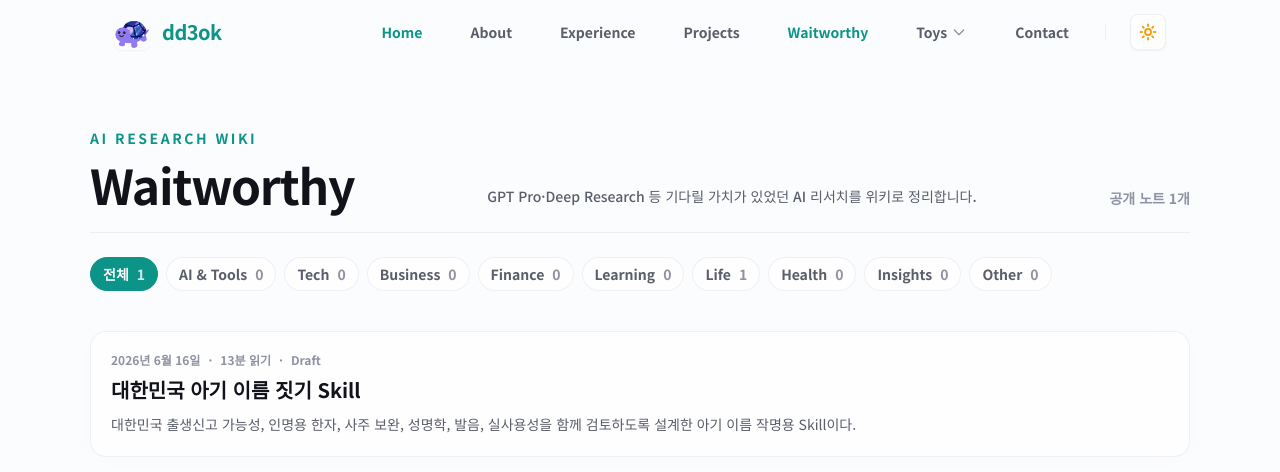
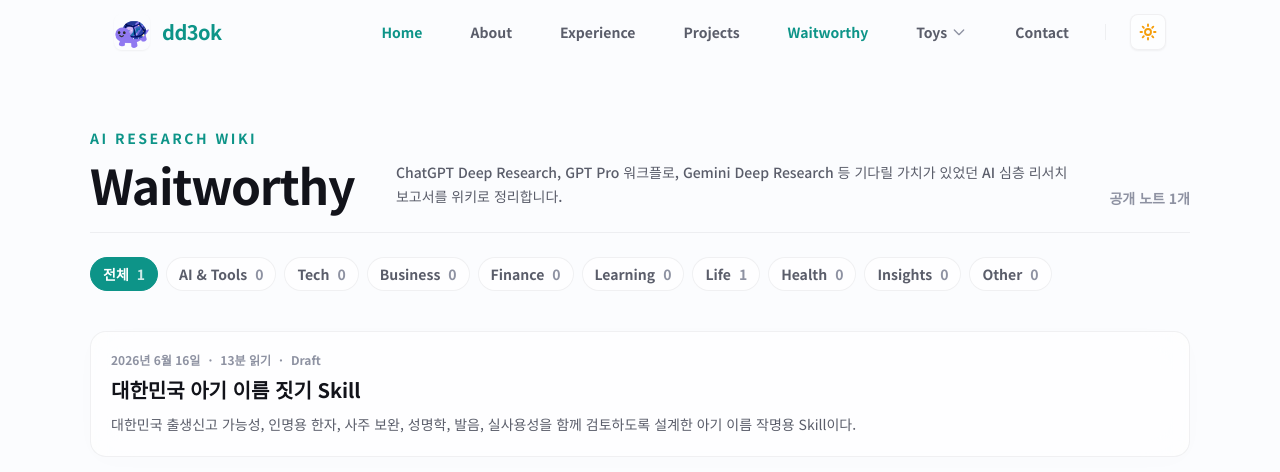
Before and after one commit to dd3ok/dd3ok.github.io, a Next.js app: page /notes in a window 1280 px wide. Shown: the top 472 px of the page. Built offline with nearby package versions, Linux system fonts and the light colour scheme.

Commit message:
chore: broaden Waitworthy notes copy

```diff
--- a/src/app/notes/NotesDirectoryView.tsx
+++ b/src/app/notes/NotesDirectoryView.tsx
@@ -53,7 +53,7 @@ export default function NotesDirectoryView({ activeCategory, notes }: NotesDirec
                             {title}
                         </h1>
                         <p className="max-w-2xl text-sm font-medium leading-6 text-[var(--text-secondary)]">
-                            GPT Pro·Deep Research 등 기다릴 가치가 있었던 AI 리서치를 위키로 정리합니다.
+                            ChatGPT Deep Research, GPT Pro 워크플로, Gemini Deep Research 등 기다릴 가치가 있었던 AI 심층 리서치 보고서를 위키로 정리합니다.
                         </p>
                         <p className="text-sm font-semibold text-[var(--text-muted)]">
                             공개 노트 {activeNotes.length}개
--- a/src/app/notes/page.tsx
+++ b/src/app/notes/page.tsx
@@ -5,7 +5,7 @@ import { allNotesCategory, getPublicNotes } from '@/lib/notes'
 
 export const metadata: Metadata = {
     title: 'Waitworthy | dd3ok',
-    description: 'GPT Pro·Deep Research 등 기다릴 가치가 있었던 AI 리서치를 위키로 정리합니다.',
+    description: 'ChatGPT Deep Research, GPT Pro 워크플로, Gemini Deep Research 등 기다릴 가치가 있었던 AI 심층 리서치 보고서를 위키로 정리합니다.',
     alternates: {
         canonical: '/notes/',
     },
--- a/src/data/portfolio.ts
+++ b/src/data/portfolio.ts
@@ -105,7 +105,7 @@ export const services: Service[] = [
         id: 'waitworthy',
         title: 'Waitworthy',
         navLabel: 'Waitworthy',
-        description: 'GPT Pro·Deep Research 등 기다릴 가치가 있었던 AI 리서치를 위키로 정리합니다.',
+        description: 'ChatGPT Deep Research, GPT Pro 워크플로, Gemini Deep Research 등 기다릴 가치가 있었던 AI 심층 리서치 보고서를 위키로 정리합니다.',
         icon: '🗂️',
         path: '/notes',
         features: [
```
